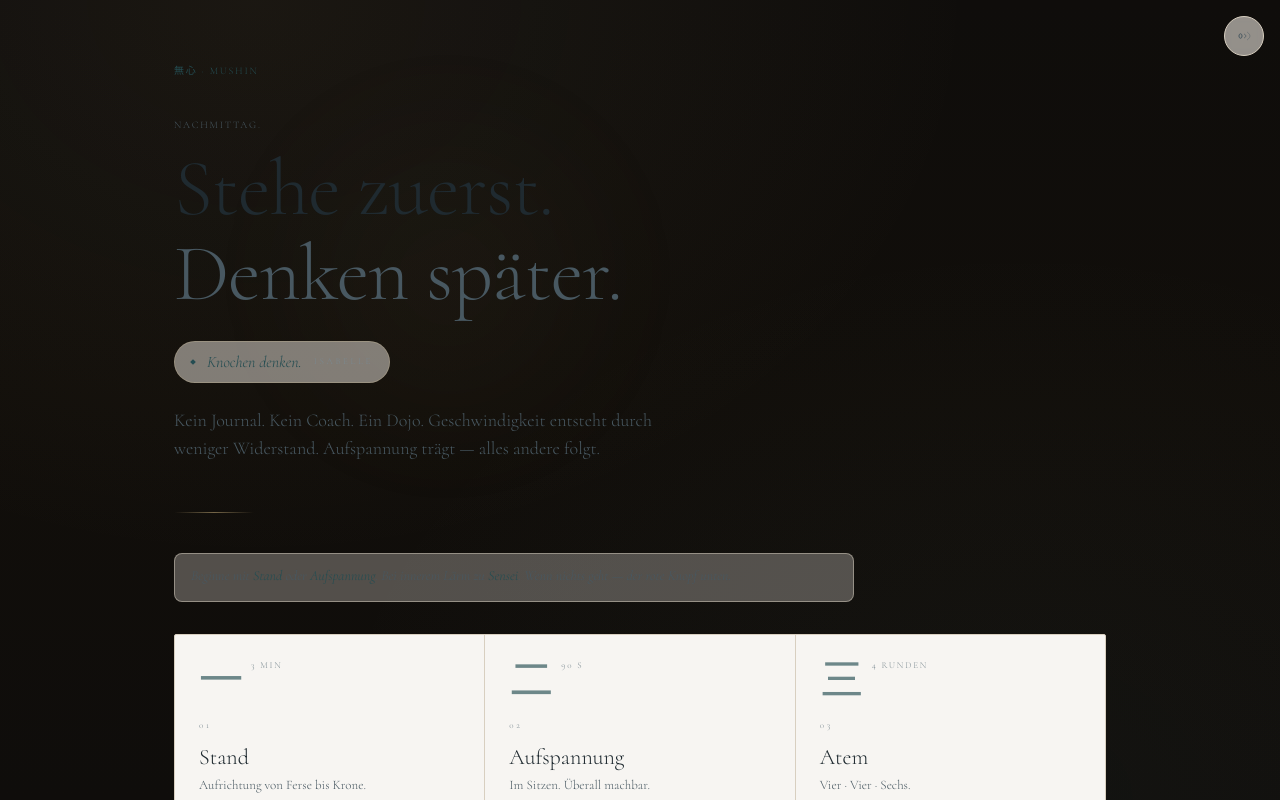
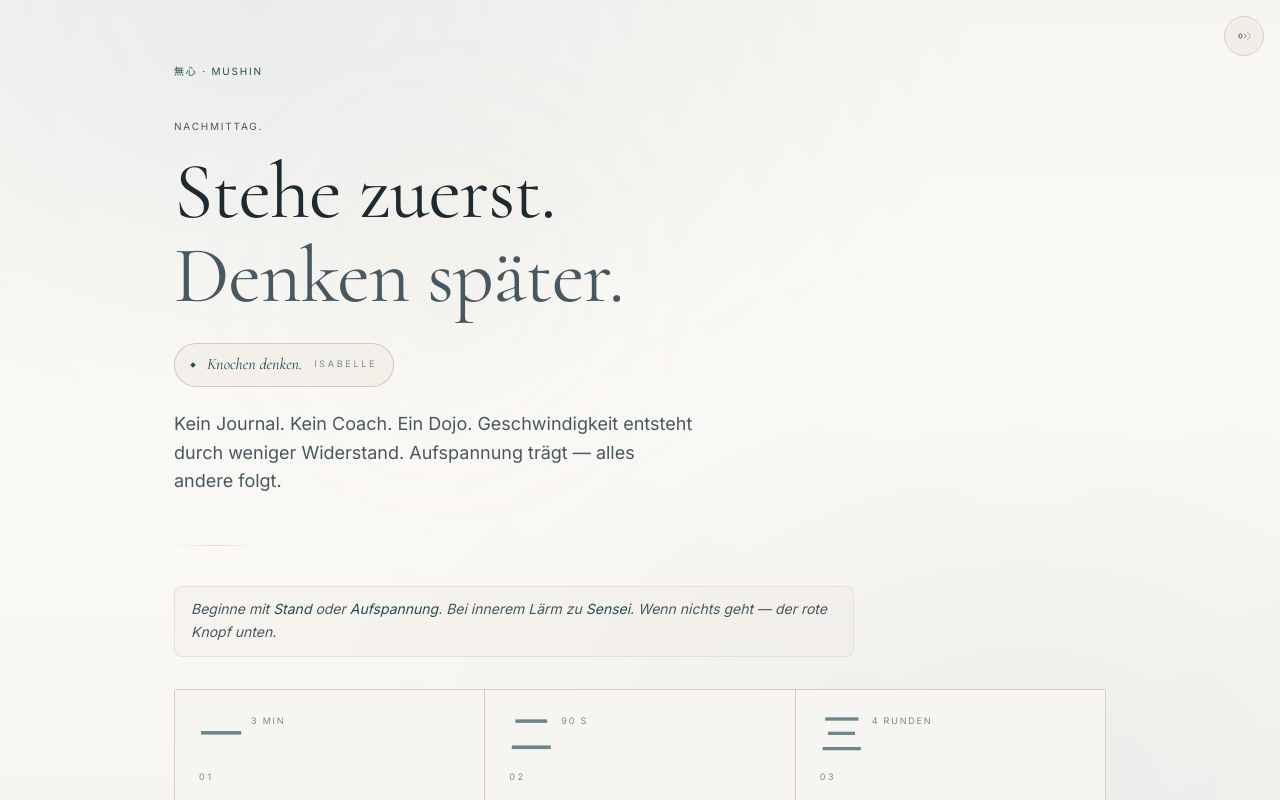
Before and after one commit to michherm/mushin, a Next.js app: page / in a window 1280 px wide. Shown: the top 800 px of the page. Built offline with nearby package versions, Linux system fonts and the light colour scheme.

Commit message:
Add files via upload

```diff
--- a/app/globals.css
+++ b/app/globals.css
@@ -1,45 +1,42 @@
-@import url('https://fonts.googleapis.com/css2?family=Cormorant:ital,wght@0,300;0,400;0,500;1,300&family=JetBrains+Mono:wght@300;400&display=swap');
+@import url('https://fonts.googleapis.com/css2?family=Cormorant:ital,wght@0,400;0,500;1,400&family=Inter:wght@400;500;600&display=swap');
 
 @tailwind base;
 @tailwind components;
 @tailwind utilities;
 
-/* ─── Font-Variablen ──────────────────────────────────────────────────── */
 :root {
-  --font-cormorant: 'Cormorant', Georgia, serif;
-  --font-mono: 'JetBrains Mono', ui-monospace, monospace;
+  --font-display: 'Cormorant', Georgia, serif;
+  --font-ui: 'Inter', system-ui, -apple-system, sans-serif;
 }
 
-/* ─── Basis-Reset ──────────────────────────────────────────────────────── */
 *, *::before, *::after { box-sizing: border-box; }
 
 html, body {
   margin: 0;
   padding: 0;
-  color: #F0E8D9;
+  color: #1F2A30;
   -webkit-font-smoothing: antialiased;
   text-rendering: geometricPrecision;
-  font-family: var(--font-cormorant);
-  font-weight: 300;
+  font-family: var(--font-ui);
+  font-weight: 400;
+  line-height: 1.6;
 }
 
 html {
-  /* Verhindert horizontales Scrollen, aber erlaubt vertikales */
   overflow-x: hidden;
 }
 
 body {
   min-height: 100vh;
-  min-height: 100dvh; /* Dynamic viewport — funktioniert auf modernen Mobile-Browsern */
-  /* iOS Safe Area nur als Top/Bottom-Indikator, NICHT als Padding auf body */
+  min-height: 100dvh;
 }
 
-/* ─── Wärmer, lebendiger Hintergrund ──────────────────────────────────── */
+/* Morgenwasser-Hintergrund: warmes Off-White mit sanften Petrol/Morgenblau-Schimmern */
 body {
   background:
-    radial-gradient(ellipse at 20% 0%, rgba(217, 190, 133, 0.06) 0%, transparent 50%),
-    radial-gradient(ellipse at 80% 100%, rgba(125, 168, 156, 0.04) 0%, transparent 50%),
-    linear-gradient(180deg, #0F0D0B 0%, #110E0A 50%, #0F0D0B 100%);
+    radial-gradient(ellipse at 20% 0%, rgba(94, 133, 144, 0.08) 0%, transparent 50%),
+    radial-gradient(ellipse at 80% 100%, rgba(36, 77, 82, 0.05) 0%, transparent 50%),
+    linear-gradient(180deg, #F7F5F2 0%, #FDFBF8 50%, #F7F5F2 100%);
   background-attachment: fixed;
   background-size: 200% 200%;
   animation: warmDrift 30s ease-in-out infinite;
@@ -51,7 +48,6 @@ body {
   50%      { background-position: 5% 5%, 95% 95%, 100% 50%; }
 }
 
-/* ─── Touch-Verhalten ─────────────────────────────────────────────────── */
 button, [role="button"] {
   -webkit-tap-highlight-color: transparent;
   touch-action: manipulation;
@@ -67,35 +63,35 @@ button:focus-visible,
 [tabindex]:focus-visible,
 input:focus-visible,
 textarea:focus-visible {
-  outline: 1px solid #D9BE85;
+  outline: 1.5px solid #244D52;
   outline-offset: 4px;
 }
 
-::-webkit-scrollbar { width: 4px; height: 4px; }
-::-webkit-scrollbar-thumb { background: #2A2218; }
+::-webkit-scrollbar { width: 6px; height: 6px; }
+::-webkit-scrollbar-thumb { background: #D8CFC0; border-radius: 3px; }
 ::-webkit-scrollbar-track { background: transparent; }
 
-/* ─── Atmender Orb-Übergang ──────────────────────────────────────────── */
+/* Atmender Orb-Übergang */
 .orb-inhale  { transform: scale(1.14); transition: transform 4000ms cubic-bezier(.4,.1,.4,1); }
 .orb-hold    { transform: scale(1.14); transition: transform 4000ms cubic-bezier(.4,.1,.4,1); }
 .orb-exhale  { transform: scale(0.88); transition: transform 6000ms cubic-bezier(.4,.1,.4,1); }
 .orb-idle    { transform: scale(1.00); transition: transform 1600ms ease; }
 
-/* ─── Sanftes Hintergrund-Glühen (Komponente) ────────────────────────── */
+/* Sanftes Hintergrund-Glühen */
 .warm-glow {
   position: absolute;
   pointer-events: none;
   filter: blur(80px);
-  opacity: 0.3;
+  opacity: 0.4;
   animation: glowPulse 8s ease-in-out infinite;
 }
 
 @keyframes glowPulse {
-  0%, 100% { opacity: 0.2; transform: scale(1); }
-  50%      { opacity: 0.4; transform: scale(1.1); }
+  0%, 100% { opacity: 0.3; transform: scale(1); }
+  50%      { opacity: 0.5; transform: scale(1.1); }
 }
 
-/* ─── Knochen-Indikator (für "Knochen denken") ───────────────────────── */
+/* Knochen-Indikator */
 .bone-line {
   position: relative;
   display: inline-block;
@@ -105,13 +101,18 @@ textarea:focus-visible {
   position: absolute;
   left: 0; right: 0; bottom: -3px;
   height: 1px;
-  background: linear-gradient(90deg, transparent, #D9BE85, transparent);
-  opacity: 0.6;
+  background: linear-gradient(90deg, transparent, #244D52, transparent);
+  opacity: 0.7;
   animation: boneShimmer 3s ease-in-out infinite;
 }
 @keyframes boneShimmer {
-  0%, 100% { opacity: 0.3; }
-  50%      { opacity: 0.8; }
+  0%, 100% { opacity: 0.4; }
+  50%      { opacity: 0.9; }
+}
+
+/* Globale Anwendung der Display-Schrift */
+.font-display {
+  font-family: var(--font-display);
 }
 
 @media print {
--- a/app/layout.tsx
+++ b/app/layout.tsx
@@ -20,7 +20,7 @@ export const metadata: Metadata = {
 };
 
 export const viewport: Viewport = {
-  themeColor: '#0F0D0B',
+  themeColor: '#F7F5F2',
   width: 'device-width',
   initialScale: 1,
   maximumScale: 1,
```
